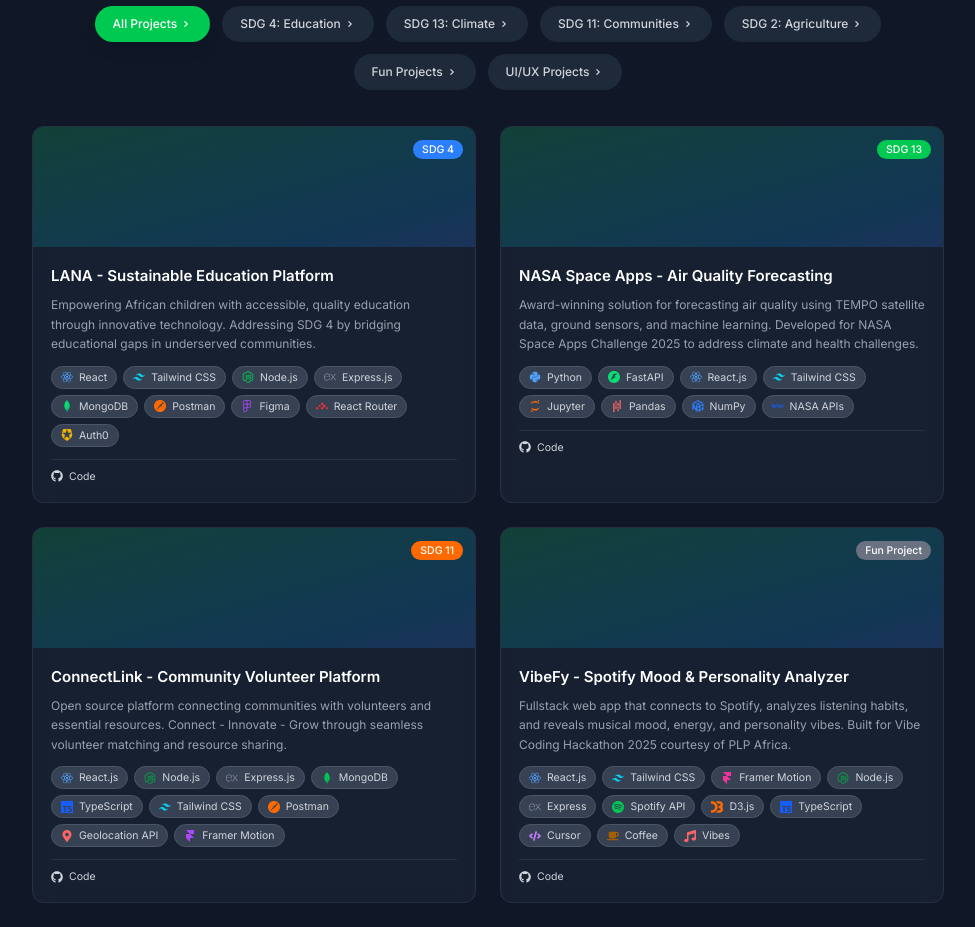
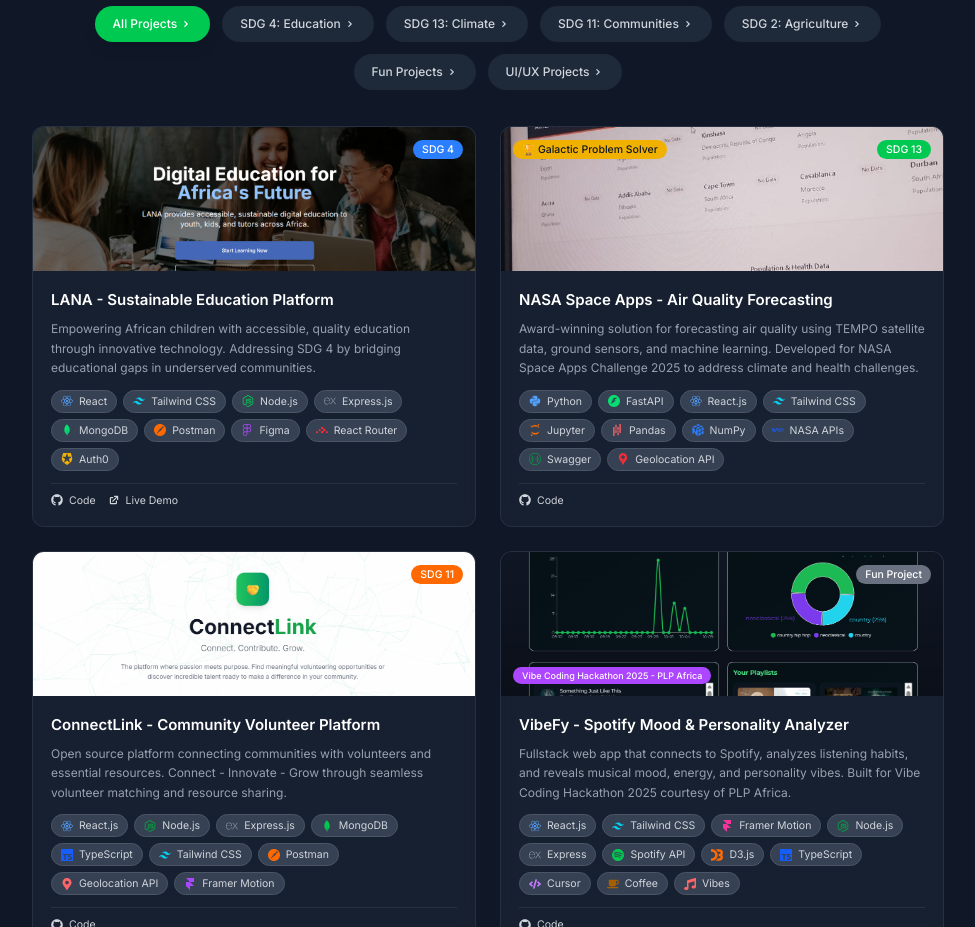
Before and after one commit to bethwel3001/my-website, a React (Vite) app in the folder client/: page / in a window 1280 px wide. Shown: the part 3560-4487 px from the top of the page, without its empty margins (152-1127 px from the left). Built offline with nearby package versions, Linux system fonts and the light colour scheme; the HTML template or start-up script is replaced by a standard one.

Commit message:
feat: addded mages & removed annoying zoom animations

```diff
--- a/client/src/sections/Projects.jsx
+++ b/client/src/sections/Projects.jsx
@@ -1,11 +1,12 @@
 import React, { useState } from 'react';
 import { HiExternalLink, HiChevronRight, HiFolder, HiLightBulb } from 'react-icons/hi';
 import { FaGithub, FaReact, FaNodeJs, FaPython } from 'react-icons/fa';
-import { SiMongodb, SiExpress, SiFlask, SiD3Dotjs, SiNasa, SiTypescript, SiTailwindcss, SiFastapi, SiJupyter, SiPandas, SiNumpy, SiPostman, SiFramer, SiSpotify, SiFigma, SiReactrouter, SiAuth0 } from 'react-icons/si';
-import { FaMapMarkerAlt, FaCode, FaCoffee, FaMusic,  FaComments } from 'react-icons/fa';
+import { SiMongodb, SiExpress, SiFlask, SiD3Dotjs, SiNasa, SiTypescript, SiTailwindcss, SiFastapi, SiJupyter, SiPandas, SiNumpy, SiPostman, SiFramer, SiSpotify, SiFigma, SiReactrouter, SiAuth0, SiSwagger, SiGooglemaps } from 'react-icons/si';
+import { FaMapMarkerAlt, FaCode, FaCoffee, FaMusic, FaComments } from 'react-icons/fa';
 
 const Projects = () => {
   const [filter, setFilter] = useState('all');
+  const [imageErrors, setImageErrors] = useState({});
 
   const projects = [
     {
@@ -26,8 +27,9 @@
         { name: 'Auth0', icon: SiAuth0, color: 'text-yellow-500' }
       ],
       github: 'https://github.com/bethwel3001/LANA',
-      demo: null,
-      featured: true
+      demo: 'https://dainty-dieffenbachia-0970e7.netlify.app/',
+      featured: true,
+      image: '/projects/lana-project.png'
     },
     {
       id: 2,
@@ -43,12 +45,15 @@
         { name: 'Jupyter', icon: SiJupyter, color: 'text-orange-500' },
         { name: 'Pandas', icon: SiPandas, color: 'text-red-400' },
         { name: 'NumPy', icon: SiNumpy, color: 'text-blue-500' },
-        { name: 'NASA APIs', icon: SiNasa, color: 'text-blue-600' }
+        { name: 'NASA APIs', icon: SiNasa, color: 'text-blue-600' },
+        { name: 'Swagger', icon: SiSwagger, color: 'text-green-600' },
+        { name: 'Geolocation API', icon: SiGooglemaps, color: 'text-red-500' }
       ],
       github: 'https://github.com/bethwel3001/predictions',
       demo: null,
       featured: true,
-      award: 'Galactic Problem Solver'
+      award: 'Galactic Problem Solver',
+      image: '/projects/nasa-spaceapps.jpg'
     },
     {
       id: 3,
@@ -69,7 +74,8 @@
       ],
       github: 'https://github.com/bethwel3001/connectlink',
       demo: null,
-      featured: true
+      featured: true,
+      image: '/projects/connectlink.png'
     },
     {
       id: 4,
@@ -89,10 +95,11 @@
         { name: 'Coffee', icon: FaCoffee, color: 'text-yellow-700' },
         { name: 'Vibes', icon: FaMusic, color: 'text-red-400' }
       ],
-      github: 'https://github.com/bethwel3001/vibefy',
+      github: 'https://github.com/bethwel3001/VibeVerse',
       demo: null,
       featured: true,
-      hackathon: 'Vibe Coding Hackathon 2025 - PLP Africa'
+      hackathon: 'Vibe Coding Hackathon 2025 - PLP Africa',
+      image: '/projects/vibefy.png'
     }
   ];
 
@@ -124,6 +131,13 @@
     return colors[sdg] || 'bg-gray-500';
   };
 
+  const handleImageError = (projectId) => {
+    setImageErrors(prev => ({
+      ...prev,
+      [projectId]: true
+    }));
+  };
+
   // Empty state component
   const EmptyState = () => {
     const getEmptyStateMessage = () => {
@@ -143,7 +157,6 @@
             action: 'View Development Projects'
           };
         case 'fun':
-          // This should show VibeFy, but keeping for consistency
           return filteredProjects.length === 0 ? {
             icon: HiLightBulb,
             title: 'Creative Projects in Development',
@@ -179,7 +192,7 @@
           </p>
           <button
             onClick={() => setFilter('all')}
-            className="bg-gray-700 hover:bg-gray-600 text-gray-300 px-6 py-3 rounded-lg font-medium transition-all duration-300 hover:scale-105 inline-flex items-center space-x-2"
+            className="bg-gray-700 hover:bg-gray-600 text-gray-300 px-6 py-3 rounded-lg font-medium transition-colors duration-300 inline-flex items-center space-x-2"
           >
             <span>{emptyState.action}</span>
             <HiChevronRight className="w-4 h-4" />
@@ -208,7 +221,7 @@
             <button
               key={category.id}
               onClick={() => setFilter(category.id)}
-              className={`px-4 py-2 md:px-6 md:py-3 rounded-full font-medium transition-all text-sm md:text-base flex items-center space-x-1 ${
+              className={`px-4 py-2 md:px-6 md:py-3 rounded-full font-medium transition-colors text-sm md:text-base flex items-center space-x-1 ${
                 filter === category.id
                   ? 'bg-green-500 text-white shadow-lg'
                   : 'bg-gray-800 text-gray-300 hover:bg-gray-700'
@@ -226,21 +239,60 @@
             filteredProjects.map((project) => (
               <div
                 key={project.id}
-                className="group bg-gray-800/50 backdrop-blur-sm rounded-2xl overflow-hidden border border-gray-700/50 transition-all duration-300 hover:border-green-400/30 hover:scale-[1.02]"
+                className="group bg-gray-800/50 backdrop-blur-sm rounded-2xl overflow-hidden border border-gray-700/50 transition-colors duration-300 hover:border-green-400/30"
               >
-                {/* Project Header */}
-                <div className="h-40 bg-gradient-to-br from-green-500/20 to-blue-500/20 relative overflow-hidden">
+                {/* Project Header with Image */}
+                <div className="h-48 relative overflow-hidden">
+                  {project.image && !imageErrors[project.id] ? (
+                    <img
+                      src={project.image}
+                      alt={project.title}
+                      className="w-full h-full object-cover"
+                      onError={() => handleImageError(project.id)}
+                    />
+                  ) : (
+                    <div className="w-full h-full bg-gradient-to-br from-green-500/20 to-blue-500/20 flex items-center justify-center">
+                      <div className="text-center p-4">
+                        <div className="w-12 h-12 bg-gray-700/50 rounded-full flex items-center justify-center mx-auto mb-3">
+                          <HiFolder className="w-6 h-6 text-gray-400" />
+                        </div>
+                        <p className="text-gray-400 text-sm">Project Preview</p>
+                      </div>
+                    </div>
+                  )}
+
+                  {/* Badge Overlay */}
                   <div className="absolute top-4 right-4">
-                    <span className={`${getSdgColor(project.sdg)} text-white px-3 py-1 rounded-full text-xs md:text-sm font-medium`}>
+                    <span className={`${getSdgColor(project.sdg)} text-white px-3 py-1 rounded-full text-xs md:text-sm font-medium backdrop-blur-sm`}>
                       {project.category === 'fun' ? 'Fun Project' : `SDG ${project.sdg}`}
                     </span>
                   </div>
-                  <div className="absolute inset-0 bg-black/0 group-hover:bg-black/10 transition-all flex items-center justify-center">
+
+                  {/* Award Badge */}
+                  {project.award && (
+                    <div className="absolute top-4 left-4">
+                      <span className="bg-yellow-500 text-gray-900 px-3 py-1 rounded-full text-xs md:text-sm font-medium backdrop-blur-sm">
+                        🏆 {project.award}
+                      </span>
+                    </div>
+                  )}
+
+                  {/* Hackathon Badge */}
+                  {project.hackathon && (
+                    <div className="absolute bottom-4 left-4">
+                      <span className="bg-purple-500 text-white px-3 py-1 rounded-full text-xs font-medium backdrop-blur-sm">
+                        {project.hackathon}
+                      </span>
+                    </div>
+                  )}
+
+                  {/* Hover Overlay with Links */}
+                  <div className="absolute inset-0 bg-black/0 group-hover:bg-black/30 transition-colors flex items-center justify-center">
                     <div className="opacity-0 group-hover:opacity-100 transition-opacity flex space-x-3">
                       {project.demo && (
                         <a
                           href={project.demo}
-                          className="bg-white text-gray-900 p-2 md:p-3 rounded-full hover:bg-gray-100 transition-colors hover:scale-110"
+                          className="bg-white text-gray-900 p-2 md:p-3 rounded-full hover:bg-gray-100 transition-colors"
                           aria-label="Live Demo"
                         >
                           <HiExternalLink className="w-4 h-4 md:w-5 md:h-5" />
@@ -248,7 +300,7 @@
                       )}
                       <a
                         href={project.github}
-                        className="bg-white text-gray-900 p-2 md:p-3 rounded-full hover:bg-gray-100 transition-colors hover:scale-110"
+                        className="bg-white text-gray-900 p-2 md:p-3 rounded-full hover:bg-gray-100 transition-colors"
                         aria-label="GitHub Repository"
                       >
                         <FaGithub className="w-4 h-4 md:w-5 md:h-5" />
@@ -310,15 +362,15 @@
         </div>
 
         {/* Call to Action */}
-      <div className="text-center mt-12 border border-gray-700/50 rounded-xl p-6 backdrop-blur-sm max-w-md mx-auto">
+        <div className="text-center mt-12 border border-gray-700/50 rounded-xl p-6 backdrop-blur-sm max-w-md mx-auto">
           <p className="text-gray-400 mb-4 text-base">
             Ready to collaborate on meaningful projects?
           </p>
           <a
             href="#contact"
-            className="bg-green-500 hover:bg-green-600 text-white px-6 py-3 rounded-lg font-medium transition-all duration-300 hover:scale-105 inline-flex items-center space-x-2 text-sm"
-             >
-          <span>Start a Collaboration</span>
+            className="bg-green-500 hover:bg-green-600 text-white px-6 py-3 rounded-lg font-medium transition-colors duration-300 inline-flex items-center space-x-2 text-sm"
+          >
+            <span>Start a Collaboration</span>
             <HiChevronRight className="w-4 h-4" />
           </a>
         </div>
```
